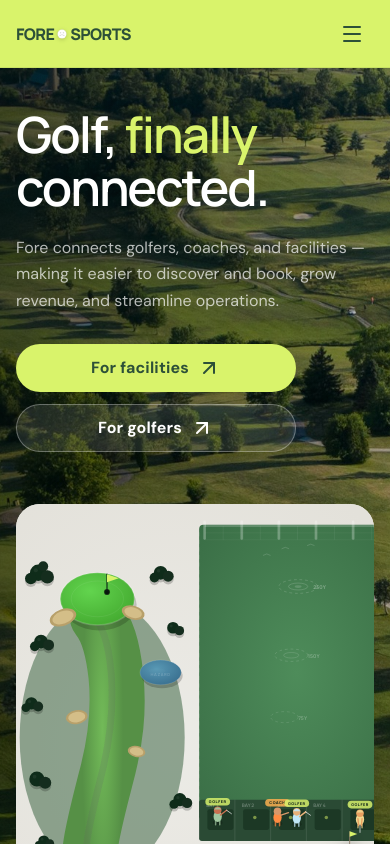
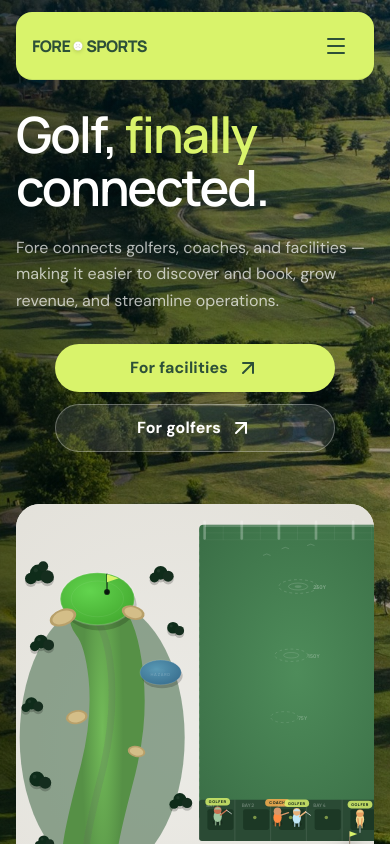
Before and after one commit to Savvvv4/fore-website, a React (Vite) app: page / in a window 390 px wide. Shown: the top 844 px of the page. Built offline with nearby package versions, Linux system fonts and the light colour scheme.

Commit message:
Improve mobile header and CTA layout

```diff
--- a/src/App.tsx
+++ b/src/App.tsx
@@ -1,4 +1,4 @@
-import React, { useState, type ReactNode, type FormEvent } from 'react';
+import React, { useEffect, useRef, useState, type ReactNode, type FormEvent } from 'react';
 import heroImg from './imports/welcome-23Iyt5HSJ-c-unsplash-1.jpg';
 import savdeepImg from './imports/PFP.jpeg';
 import ProductDemo from './components/ProductDemo';
@@ -54,6 +54,29 @@ function Logo() {
 
 function Header() {
   const [open, setOpen] = useState(false);
+  const [hidden, setHidden] = useState(false);
+  const lastScrollY = useRef(0);
+
+  useEffect(() => {
+    const handleScroll = () => {
+      const currentScrollY = window.scrollY;
+      const scrollDelta = currentScrollY - lastScrollY.current;
+
+      if (currentScrollY < 24) {
+        setHidden(false);
+      } else if (scrollDelta > 4) {
+        setHidden(true);
+        setOpen(false);
+      } else if (scrollDelta < -4) {
+        setHidden(false);
+      }
+
+      lastScrollY.current = currentScrollY;
+    };
+
+    window.addEventListener('scroll', handleScroll, { passive: true });
+    return () => window.removeEventListener('scroll', handleScroll);
+  }, []);
 
   const links = [
     ['Golfers', '/golfers'],
@@ -63,7 +86,7 @@ function Header() {
   ];
 
   return (
-    <header className="header">
+    <header className={hidden ? 'header is-hidden' : 'header'}>
       <div className="nav container">
         <Logo />
 
--- a/src/styles.css
+++ b/src/styles.css
@@ -47,6 +47,10 @@ a { color: inherit; }
   backdrop-filter: none;
   -webkit-backdrop-filter: none;
   border-bottom: 1px solid rgba(45,80,56,0.10);
+  transition: transform .32s cubic-bezier(.22,.9,.32,1), box-shadow .22s;
+}
+.header.is-hidden {
+  transform: translateY(calc(-100% - 16px));
 }
 .nav { height: 100%; display: flex; align-items: center; justify-content: space-between; }
 
@@ -1203,7 +1207,17 @@ a { color: inherit; }
 @media (max-width: 600px) {
   html, body { overflow-x: hidden; }
   .container { width: calc(100% - 32px); }
-  .header { height: 68px; position: absolute; }
+  .header {
+    height: 68px;
+    position: fixed;
+    top: 12px;
+    right: 16px;
+    left: 16px;
+    inset-inline: 16px;
+    border-radius: 16px;
+    box-shadow: 0 10px 30px rgba(17,19,15,.12);
+  }
+  .header.is-hidden { transform: translateY(calc(-100% - 28px)); }
   .nav-links.open { top: 56px; }
   .logo { font-size: 16px; gap: 3px; }
   .mobile-menu {
@@ -1231,8 +1245,9 @@ a { color: inherit; }
   .hero-background-image { object-position: 60% 30%; }
   .hero h1, .page-hero h1 { font-size: 50px; letter-spacing: -.04em; }
   .hero-copy > p { font-size: 16px; margin: 22px 0 30px; }
-  .button-row { flex-direction: column; align-items: stretch; gap: 12px; }
+  .button-row { flex-direction: column; align-items: center; gap: 12px; }
   .button-row .button { width: min(100%, 280px); }
+  .page-hero > .button { margin-inline: auto; }
   .hero-visual { height: 440px; border-radius: 24px; }
   .floating-card.availability { right: 16px; bottom: 24px; width: 280px; }
   .player { left: 16px; bottom: 44px; }
```
